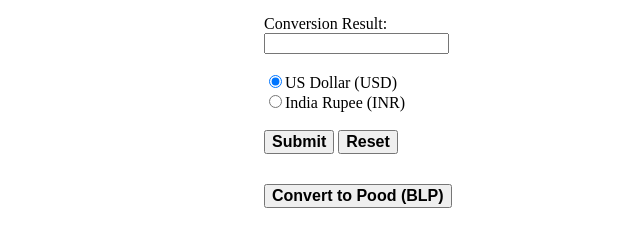
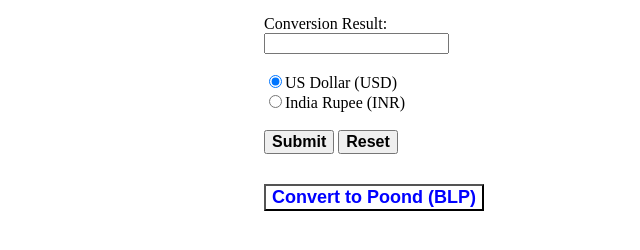
Before and after one commit to EdwardRutz/currency-converter, a plain HTML site: page index.html in a window 1280 px wide. Shown: the part 122-372 px from the top of the page, without its empty margins (344-984 px from the left). Drawn offline with Linux system fonts and the light colour scheme.

Commit message:
updated index.html...poond.

```diff
--- a/index.html
+++ b/index.html
@@ -27,11 +27,11 @@
 			</form>
 		</div><!--Currency Inputs-->
 
-		<div id="poodForm">
+		<div id="poondForm">
 		  <form>
-		  	<button id="poodInput" type="button" value="">Convert to Pood (BLP)</button>
+		  	<button id="poondInput" type="button" value="">Convert to Poond (BLP)</button>
  			</form>
- 			<p id="poodOutput"></p>
+ 			<p id="poondOutput"></p>
  		</div>
 
 		<footer>
```
